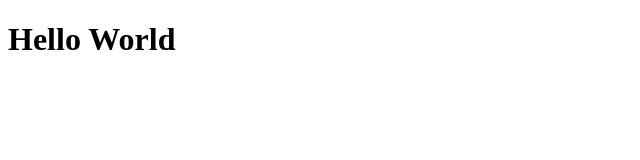
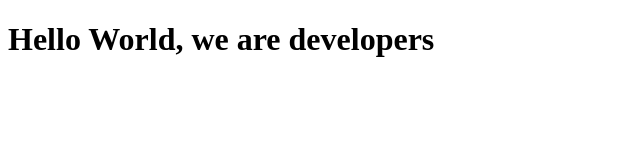
Before and after one commit to AmoroBG/Amoro-and-Miguel, a plain HTML site: page index.html in a window 1280 px wide. Shown: the whole page, without its empty margins (0-640 px from the left). Drawn offline with Linux system fonts and the light colour scheme.

Commit message:
Sec commit

```diff
--- a/index.html
+++ b/index.html
@@ -8,7 +8,7 @@
 
   <body>
 
-    <h1>Hello World</h1>
+    <h1>Hello World, we are developers</h1>
     <script src="https://cdn.freecodecamp.org/testable-projects-fcc/v1/bundle.js"></script>
 
     <script  src="js/index.js"></script>
```
